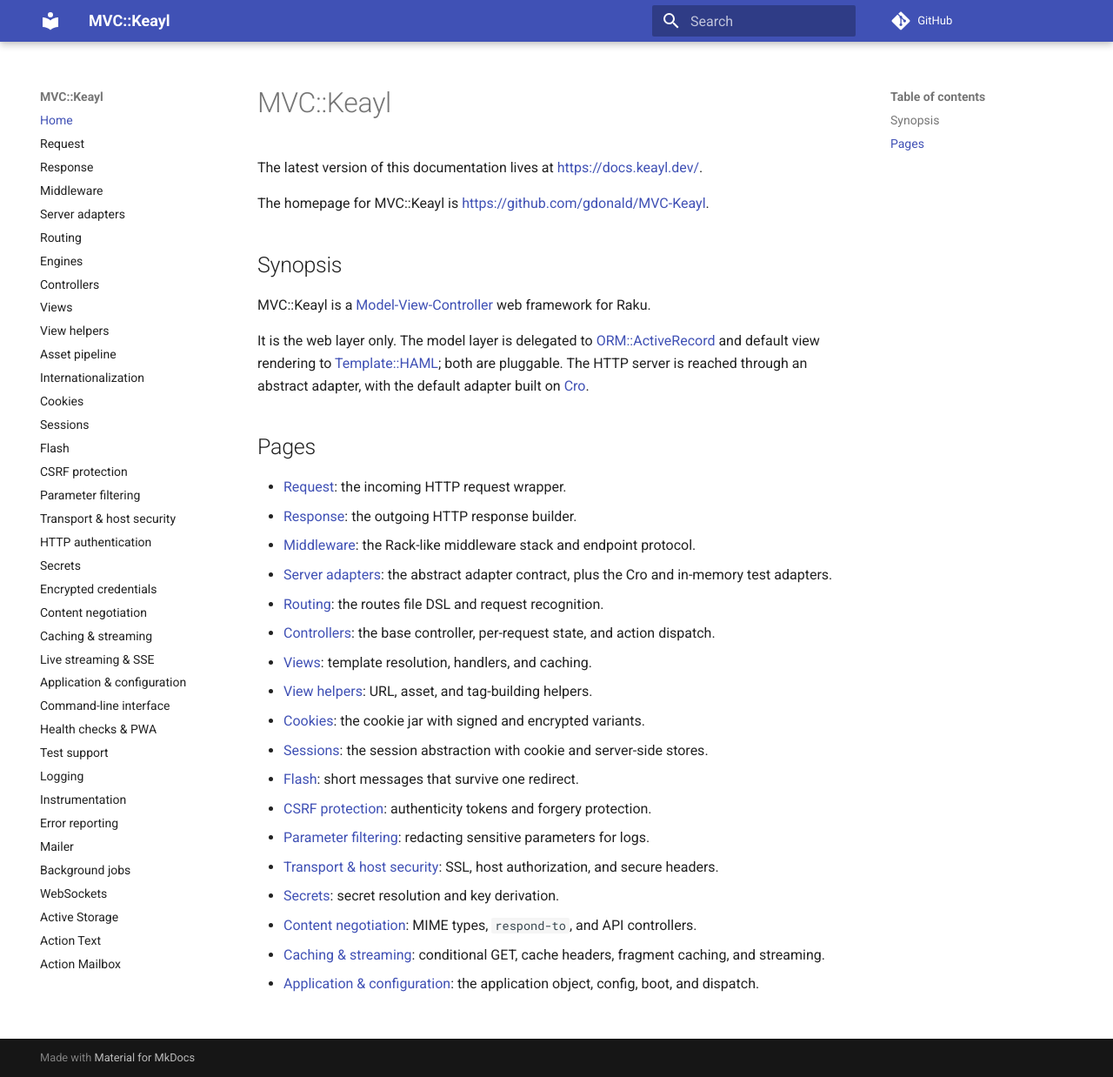
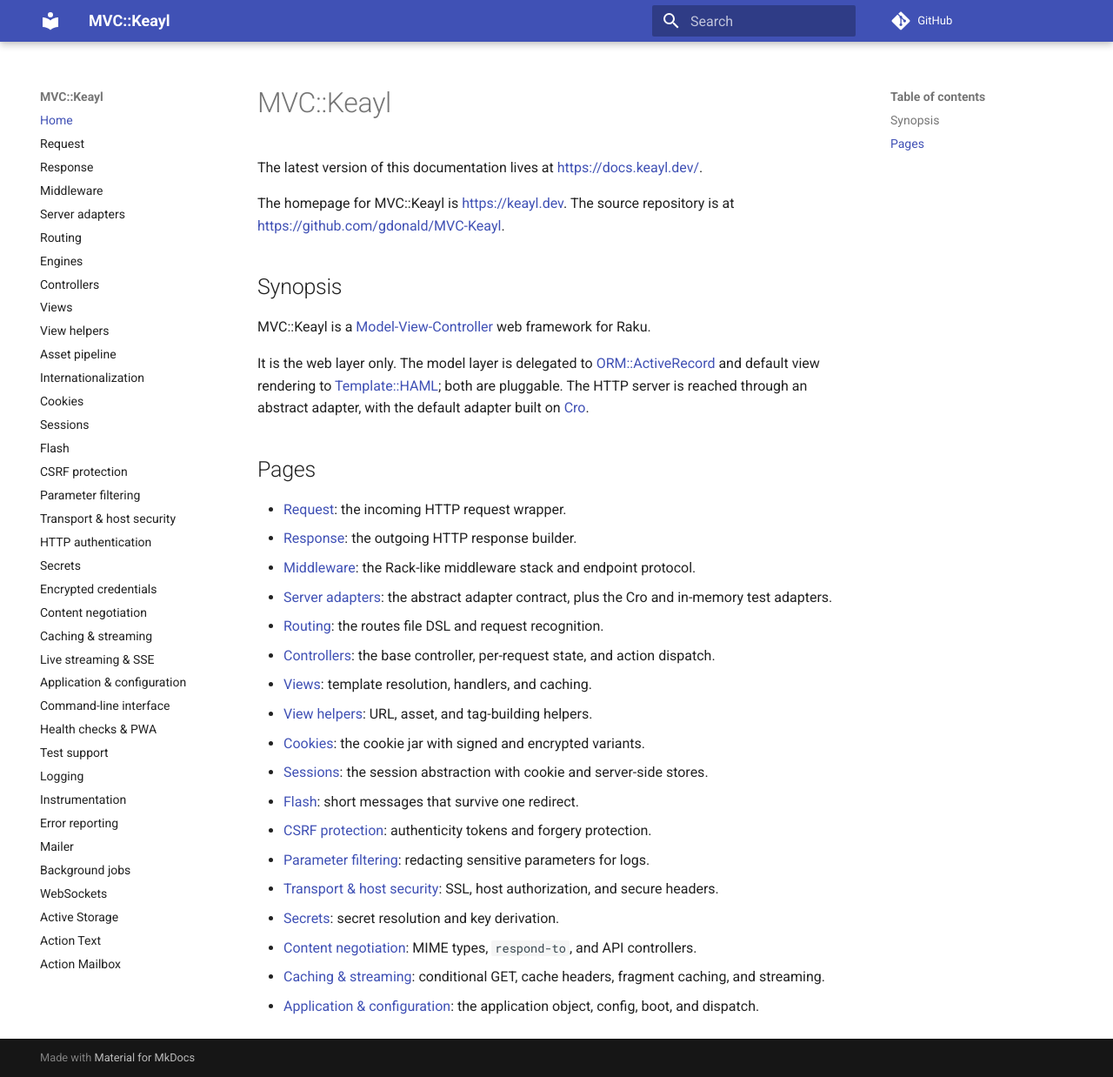
Before and after one commit to gdonald/MVC-Keayl, an MkDocs documentation site: the page built from docs-src/docs/index.md, in a window 1280 px wide and 1238 px high. Shown: the whole window at 87% size. Built offline with MkDocs 1.6.1 and Material for MkDocs 9.7.7, drawn with Linux system fonts in a browser that asks for light colours; comment, search, counter and statistics services are not loaded.

Commit message:
Update url

```diff
--- a/docs-src/docs/index.md
+++ b/docs-src/docs/index.md
@@ -2,7 +2,7 @@
 
 The latest version of this documentation lives at [https://docs.keayl.dev/](https://docs.keayl.dev/).
 
-The homepage for MVC::Keayl is [https://github.com/gdonald/MVC-Keayl](https://github.com/gdonald/MVC-Keayl).
+The homepage for MVC::Keayl is [https://keayl.dev](https://keayl.dev). The source repository is at [https://github.com/gdonald/MVC-Keayl](https://github.com/gdonald/MVC-Keayl).
 
 ## Synopsis
 
```
